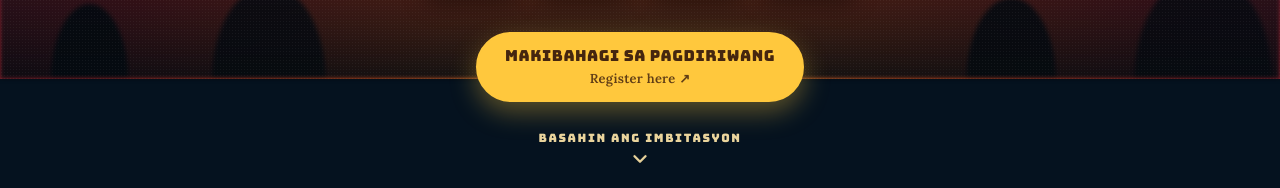
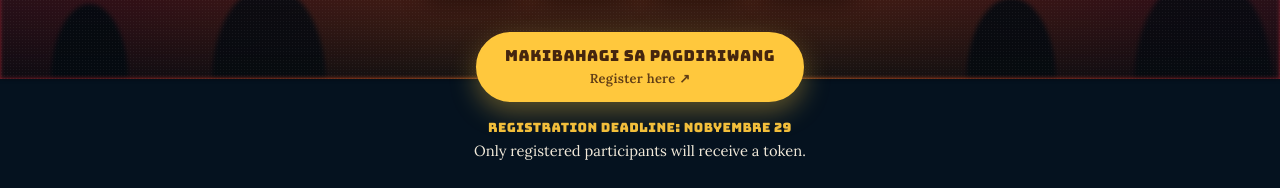
Before and after one commit to Victory-Pulilan/paskuhang-pinoy, a plain HTML site: page index.html in a window 1280 px wide. Shown: the part 721-909 px from the top of the page. Drawn offline with Linux system fonts and the light colour scheme.

Commit message:
Add registration deadline (Nov 29) and token note

```diff
--- a/assets/css/style.css
+++ b/assets/css/style.css
@@ -322,3 +322,10 @@
 /* Google Form button — gold para kapansin-pansin */
 .hero-cta.form{background:var(--gold); border-color:var(--gold); color:#45260f; box-shadow:0 10px 26px rgba(255,200,61,.35)}
 .hero-cta.form:hover{background:var(--green); border-color:var(--green); color:var(--cream)}
+/* Deadline + token note sa ilalim ng register button */
+.reg-note{
+  margin:.9rem auto 0; max-width:42ch; text-align:center; line-height:1.55;
+  font-family:'Lora',Georgia,serif; font-size:clamp(.82rem,3.3vw,.92rem); color:var(--cream); opacity:.95;
+}
+.reg-note strong{display:inline-block; margin-bottom:.15rem; font-family:'Bungee',sans-serif; font-weight:400; letter-spacing:.03em; font-size:clamp(.66rem,2.9vw,.8rem); color:var(--gold)}
+.nowrap{white-space:nowrap}
--- a/index.html
+++ b/index.html
@@ -23,7 +23,7 @@
 <link rel="preconnect" href="https://fonts.googleapis.com">
 <link rel="preconnect" href="https://fonts.gstatic.com" crossorigin>
 <link href="https://fonts.googleapis.com/css2?family=Alfa+Slab+One&family=Bungee&family=Lora:ital,wght@0,400;0,500;0,600;0,700;1,400&family=Caveat:wght@700&display=swap" rel="stylesheet">
-<link rel="stylesheet" href="assets/css/style.css?v=202611202000">
+<link rel="stylesheet" href="assets/css/style.css?v=202611202300">
 </head>
 <body>
 
@@ -71,6 +71,8 @@
     <span class="cta-main">Makibahagi sa Pagdiriwang</span>
     <span class="cta-sub">Register here ↗</span>
   </a>
+
+  <p class="reg-note"><strong>Registration deadline: <span class="nowrap">Nobyembre 29</span></strong><br>Only registered participants will receive a token.</p>
 
   <a class="scroll-cue" href="#imbitasyon">
     <span>Basahin ang imbitasyon</span>
@@ -204,6 +206,7 @@
         <span class="cta-sub">Register here ↗</span>
       </a>
     </div>
+    <p class="reg-note"><strong>Registration deadline: <span class="nowrap">Nobyembre 29</span></strong><br>Only registered participants will receive a token.</p>
   </div>
 </section>
 
@@ -214,6 +217,6 @@
   <small>District 1 • Serve Team and Leaders Christmas Party</small>
 </footer>
 
-<script src="assets/js/main.js?v=202611202000"></script>
+<script src="assets/js/main.js?v=202611202300"></script>
 </body>
 </html>
```
